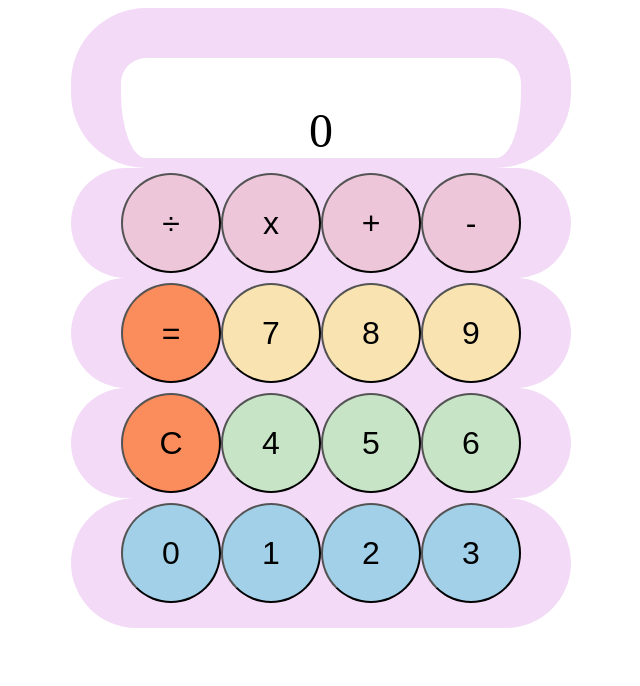
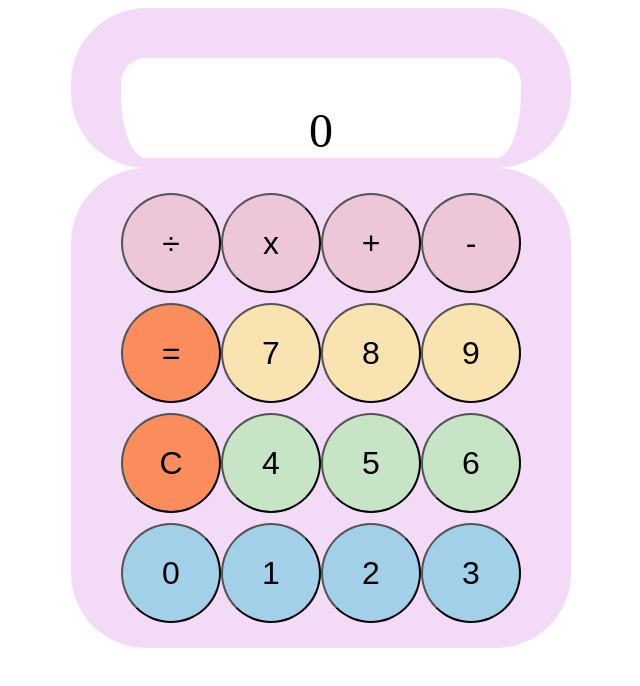
Before and after one commit to abigailew457/Calculator, a plain HTML site: page index.html in a window 1280 px wide. Shown: the whole page, without its empty margins (319-959 px from the left). Drawn offline with Linux system fonts and the light colour scheme.

Commit message:
Remove bubble effect then round off edges

```diff
--- a/styles.css
+++ b/styles.css
@@ -15,7 +15,6 @@ div {
     border: solid #F3DAF7 5px;
     border-left: solid #F3DAF7 50px;
     border-right: solid #F3DAF7 50px;
-    border-radius: 75px;
     background-color: #F3DAF7;
 }
 
@@ -41,6 +40,14 @@ button {
 
 .fourth {
     border-bottom: solid #F3DAF7 25px;
+    border-bottom-right-radius: 75px;
+    border-bottom-left-radius: 75px;
+}
+
+.first {
+    border-top-right-radius: 75px;
+    border-top-left-radius: 75px;
+    border-top: solid #F3DAF7 25px;
 }
 
 #divide,
```
